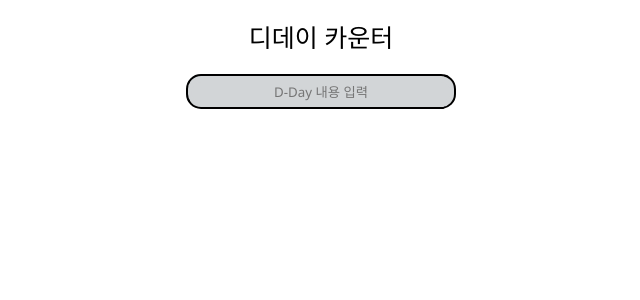
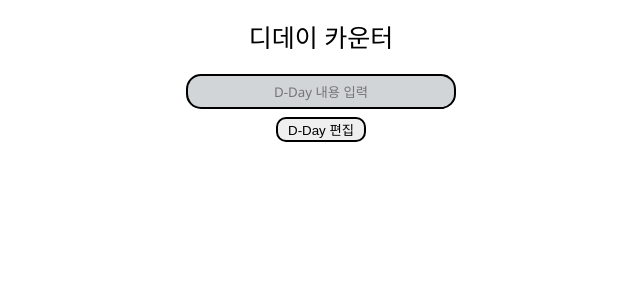
Before and after one commit to Rayched/D-Day_Counter, a React (Create React App) app: page / in a window 1280 px wide. Shown: the top 300 px of the page, without its empty margins (319-959 px from the left). Built offline with nearby package versions, Linux system fonts and the light colour scheme.

Commit message:
D-Day 수정 및 삭제 버튼, '편집' 버튼 클릭 시에만 나오게 Update

```diff
--- a/src/Components/Counters.tsx
+++ b/src/Components/Counters.tsx
@@ -1,33 +1,57 @@
 //D-Day Item Components
 
 import styled from "styled-components";
-import { DateStore, I_DateSelector, InputFormStore} from "../store";
+import { DateStore, EditStore, I_DateSelector, InputFormStore} from "../store";
 import { useStore } from "zustand";
+import { useState } from "react";
+
+interface I_Counters {
+    Show: boolean;
+    setShow: Function;
+};
 
 const Container = styled.div`
-    display: flex;
-    flex-direction: column;
-    justify-content: center;
-    align-items: center;
+    display: grid;
+    grid-template-columns: 2fr 2fr;
+    grid-gap: 6px;
+    width: 90%;
+    max-width: 360px;
 `;
 
 const CounterItems = styled.div`
-    width: 200px;
+    height: 56px;
     border: 2px solid black;
     border-radius: 15px;
     padding: 5px;
     text-align: center;
     margin: 5px 0px;
+    color: rgb(253, 252, 254);
+    background-color: rgb(87, 96, 111);
 `;
 
 const CounterInfos = styled.div``;
 const DateInfos = styled.div``;
 
-function Counters(){
+const DateItemBtns = styled.div<{isShows: boolean}>`
+    display: ${(props) => props.isShows ? "flex" : "none"};
+    flex-direction: row;
+    justify-content: center;
+    align-items: center;
+`;
+
+function Counters(props: I_Counters){
     const {DateSelector, DeleteDays} = DateStore();
     const {InputStart} = useStore(InputFormStore);
+    const {setTargets} = useStore(EditStore);
 
     const onEdits = (targetData: I_DateSelector) => {
+        const values: I_DateSelector = {
+            DateId: targetData.DateId,
+            Titles: targetData.Titles,
+            TargetDt: targetData.TargetDt
+        };
+
+        setTargets(values);
         InputStart("EditMode");
     };
 
@@ -39,13 +63,12 @@ function Counters(){
                         <CounterItems key={data.DateId}>
                             <CounterInfos>{data.DiffDays} {data.Titles}</CounterInfos>
                             <DateInfos>
-                                {
-                                    data.DiffDays?.includes("-") ? `( ~ ${data.TargetDt})`
-                                    : `(${data.TargetDt} ~ )`
-                                }
+                                {`(${data.TargetDt?.split("-").join(".")})`}
                             </DateInfos>
-                            <button onClick={() => onEdits(data)}>수정</button>
-                            <button onClick={() => DeleteDays(String(data.DateId))}>삭제</button>
+                            <DateItemBtns isShows={props.Show}>
+                                <button onClick={() => onEdits(data)}>수정</button>
+                                <button onClick={() => DeleteDays(String(data.DateId))}>삭제</button>
+                            </DateItemBtns>
                         </CounterItems>
                     );
                 })
--- a/src/Components/EditForms.tsx
+++ b/src/Components/EditForms.tsx
@@ -11,12 +11,11 @@ interface I_Forms {
 };
 
 export default function EditForms(){
-    const {register, setValue, handleSubmit} = useForm();
+    const {register, handleSubmit} = useForm();
 
     const {EditDate} = DateStore();
     const {InputDone} = useStore(InputFormStore);
     const {Targets, setTargets} = useStore(EditStore);
-    //const {targetData, setData, setEdits} = EditModeStore();
 
     const onValid = ({titles, targetDt, StartEdit}: I_Forms) => {
         if(titles === Targets.Titles && targetDt === Targets.TargetDt){
--- a/src/Components/Home.tsx
+++ b/src/Components/Home.tsx
@@ -46,7 +46,7 @@ const InputForm = styled.input<{isInputs: boolean}>`
     };
 `;
 
-const Btns = styled.button`
+const InputBtn = styled.button`
     width: 45px;
     height: 25px;
     border: 2px solid black;
@@ -57,8 +57,23 @@ const Btns = styled.button`
     font-weight: bold;
 `;
 
+const ControlBtnBox = styled.div`
+    display: flex;
+    flex-direction: row;
+    align-items: center;
+    margin: 3px 0px;
+`;
+
+const ControlBtn = styled.button`
+    width: 90px;
+    border: 2px solid black;
+    border-radius: 10px;
+    margin: 5px 3px;
+`;
+
 function Home(){
     const [Title, setTitle] = useState("");
+    const [Show, setShow] = useState(false);
 
     const {register, setValue, handleSubmit, watch} = useForm();
     const {isDisplay, Modes, InputStart} = useStore(InputFormStore);
@@ -98,9 +113,13 @@ function Home(){
                         isInputs={isInputs}
                         {...register("DateText", {required: true})}
                     />
-                    {isInputs ? <Btns>추가</Btns> : null}
+                    {isInputs ? <InputBtn>추가</InputBtn> : null}
                 </FormBox>
-                <Counters />
+                <ControlBtnBox>
+                    <ControlBtn onClick={() => setShow(true)} disabled={Show}>D-Day 편집</ControlBtn>
+                    {Show ? <ControlBtn onClick={() => setShow(false)}>편집 취소</ControlBtn> : null}
+                </ControlBtnBox>
+                <Counters Show={Show} setShow={setShow}/>
             </Container>
             {
                 isDisplay && Modes === "AddMode" ? <AddDateItems Titles={Title} /> : null
```
Also changed, not shown: 1 other file (tests, documents, lock files or other folders).
